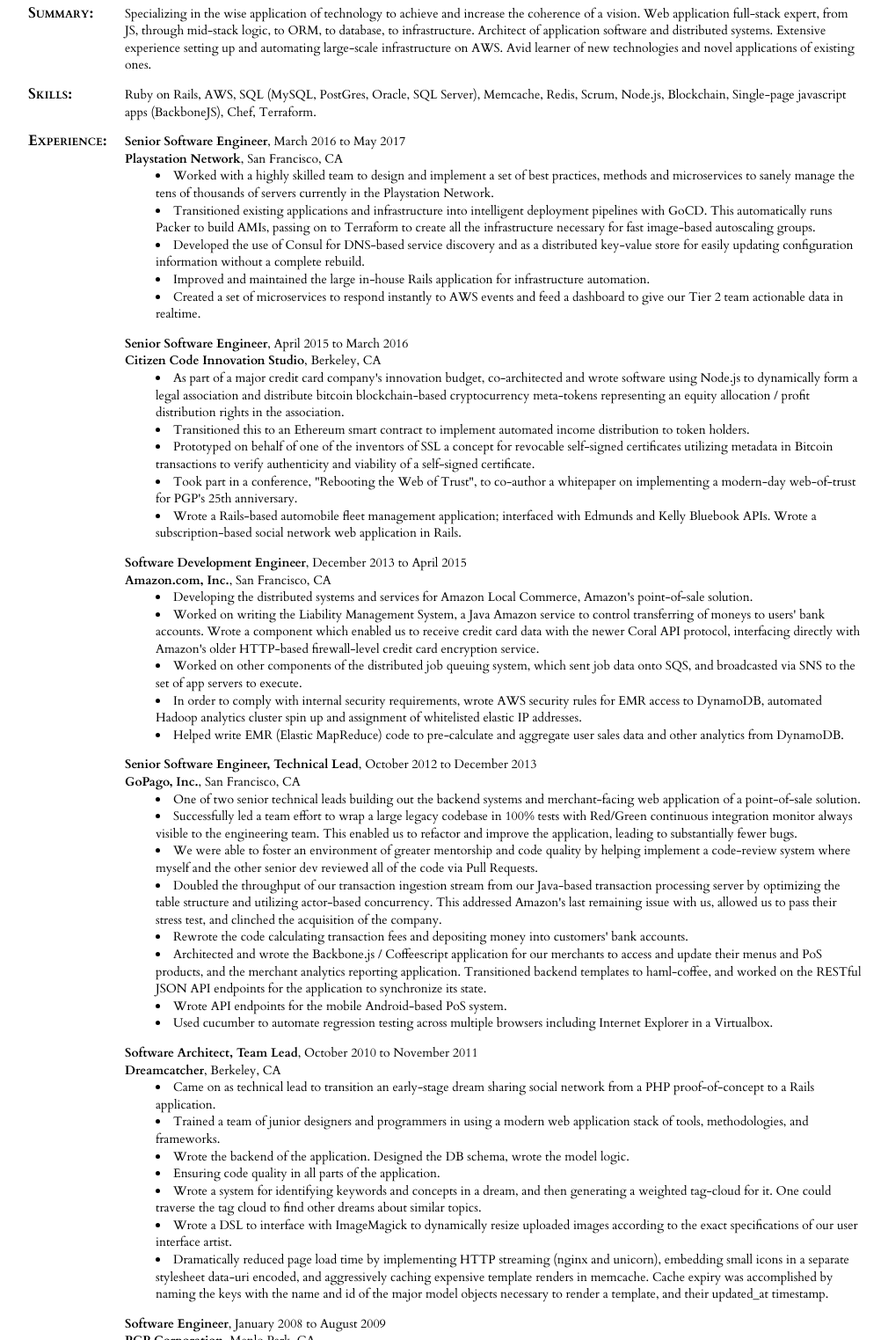
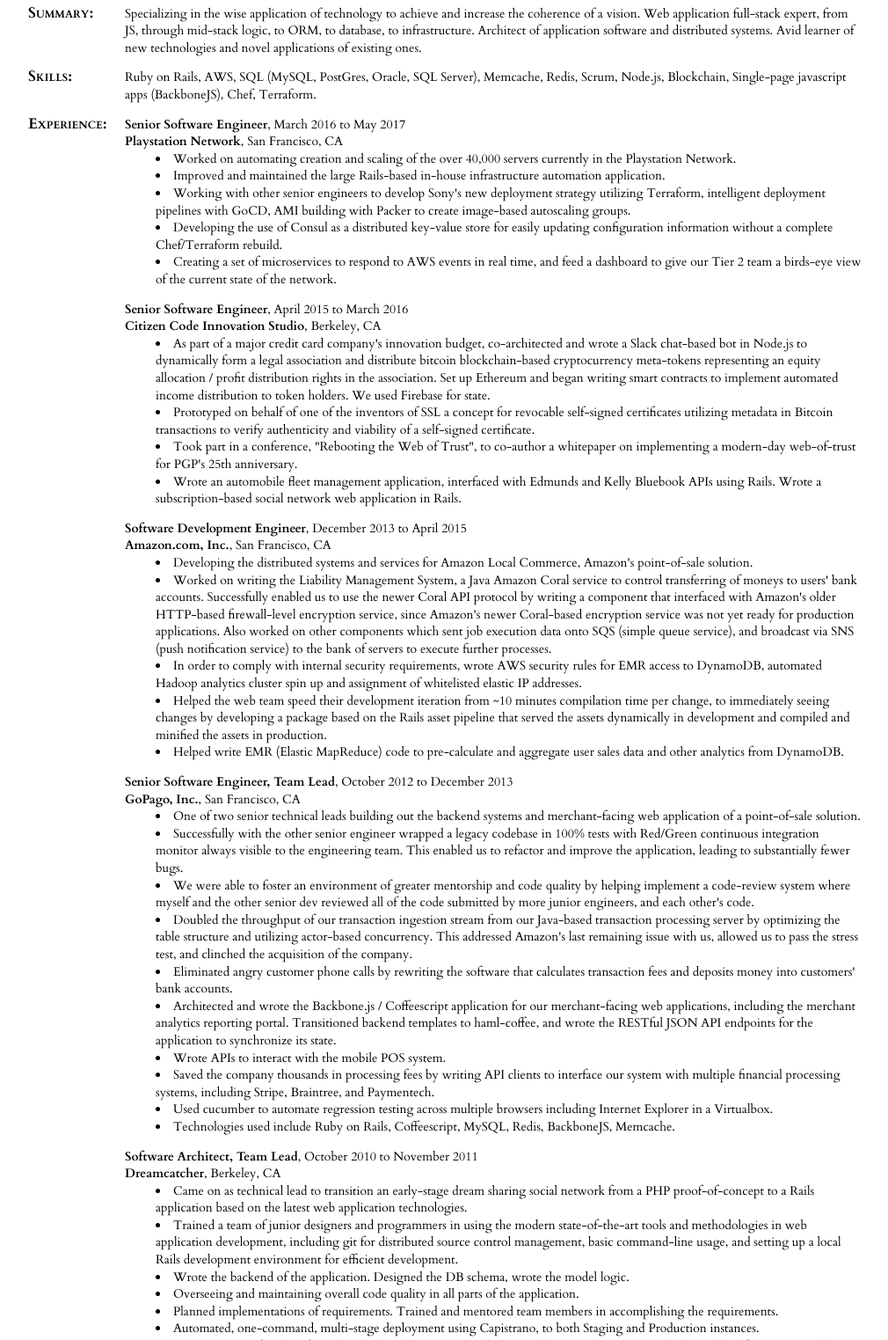
Before and after one commit to dukedorje/dukedorje.github.io, a plain HTML site: page DukeJonesResume.html in a window 1280 px wide. Shown: the part 180-1703 px from the top of the page at 88% size, without its empty margins (133-1143 px from the left). Drawn offline with Linux system fonts and the light colour scheme.

Commit message:
Update language

```diff
--- a/DukeJonesResume.html
+++ b/DukeJonesResume.html
@@ -58,7 +58,7 @@
     <label>Summary:</label>
     <div>
       Specializing in the wise application of technology to achieve and increase the coherence of a vision.
-      Web application full-stack expert, from JS, through mid-stack logic, to ORM, to database, to infrastructure.  Architect of application software and distributed systems.  Extensive experience setting up and automating large-scale infrastructure on AWS.  Avid learner of new technologies and novel applications of existing ones.
+      Web application full-stack expert, from JS, through mid-stack logic, to ORM, to database, to infrastructure.  Architect of application software and distributed systems.  Avid learner of new technologies and novel applications of existing ones.
     </div>
     <label>Skills:</label>
     <div>
@@ -70,22 +70,21 @@
       <b>Senior Software Engineer</b>, March 2016 to May 2017<br>
       <b>Playstation Network</b>, San Francisco, CA
       <ul>
-        <li>Worked with a highly skilled team to design and implement a set of best practices, methods and microservices to sanely manage the tens of thousands of servers currently in the Playstation Network.</li>
-        <li>Transitioned existing applications and infrastructure into intelligent deployment pipelines with GoCD.  This automatically runs Packer to build AMIs, passing on to Terraform to create all the infrastructure necessary for fast image-based autoscaling groups.</li>
-        <li>Developed the use of Consul for DNS-based service discovery and as a distributed key-value store for easily updating configuration information without a complete rebuild.</li>
-        <li>Improved and maintained the large in-house Rails application for infrastructure automation.</li>
-        <li>Created a set of microservices to respond instantly to AWS events and feed a dashboard to give our Tier 2 team actionable data in realtime.</li>
+        <li>Worked on automating creation and scaling of the over 40,000 servers currently in the Playstation Network.</li>
+        <li>Improved and maintained the large Rails-based in-house infrastructure automation application.</li>
+        <li>Working with other senior engineers to develop Sony's new deployment strategy utilizing Terraform, intelligent deployment pipelines with GoCD, AMI building with Packer to create image-based autoscaling groups.</li>
+        <li>Developing the use of Consul as a distributed key-value store for easily updating configuration information without a complete Chef/Terraform rebuild.</li>
+        <li>Creating a set of microservices to respond to AWS events in real time, and feed a dashboard to give our Tier 2 team a birds-eye view of the current state of the network.</li>
       </ul>
     </div>
     <div>
       <b>Senior Software Engineer</b>, April 2015 to March 2016<br>
       <b>Citizen Code Innovation Studio</b>, Berkeley, CA
       <ul>
-        <li>As part of a major credit card company's innovation budget, co-architected and wrote software using Node.js to dynamically form a legal association and distribute bitcoin blockchain-based cryptocurrency meta-tokens representing an equity allocation / profit distribution rights in the association.</li>
-        <li>Transitioned this to an Ethereum smart contract to implement automated income distribution to token holders.</li>
+        <li>As part of a major credit card company's innovation budget, co-architected and wrote a Slack chat-based bot in Node.js to dynamically form a legal association and distribute bitcoin blockchain-based cryptocurrency meta-tokens representing an equity allocation / profit distribution rights in the association.  Set up Ethereum and began writing smart contracts to implement automated income distribution to token holders.  We used Firebase for state.</li>
         <li>Prototyped on behalf of one of the inventors of SSL a concept for revocable self-signed certificates utilizing metadata in Bitcoin transactions to verify authenticity and viability of a self-signed certificate.</li>
         <li>Took part in a conference, "Rebooting the Web of Trust", to co-author a whitepaper on implementing a modern-day web-of-trust for PGP's 25th anniversary.</li>
-        <li>Wrote a Rails-based automobile fleet management application; interfaced with Edmunds and Kelly Bluebook APIs.  Wrote a subscription-based social network web application in Rails.</li>
+        <li>Wrote an automobile fleet management application, interfaced with Edmunds and Kelly Bluebook APIs using Rails.  Wrote a subscription-based social network web application in Rails.</li>
       </ul>
     </div>
     <div>
@@ -93,40 +92,44 @@
       <b>Amazon.com, Inc.</b>, San Francisco, CA
       <ul>
         <li>Developing the distributed systems and services for Amazon Local Commerce, Amazon's point-of-sale solution.</li>
-        <li>Worked on writing the Liability Management System, a Java Amazon service to control transferring of moneys to users' bank accounts.  Wrote a component which enabled us to receive credit card data with the newer Coral API protocol, interfacing directly with Amazon's older HTTP-based firewall-level credit card encryption service.</li>
-        <li>Worked on other components of the distributed job queuing system, which sent job data onto SQS, and broadcasted via SNS to the set of app servers to execute.</li>
+        <li>Worked on writing the Liability Management System, a Java Amazon Coral service to control transferring of moneys to users' bank accounts.  Successfully enabled us to use the newer Coral API protocol by writing a component that interfaced with Amazon's older HTTP-based firewall-level encryption service, since Amazon's newer Coral-based encryption service was not yet ready for production applications. Also worked on other components which sent job execution data onto SQS (simple queue service), and broadcast via SNS (push notification service) to the bank of servers to execute further processes.</li>
         <li>In order to comply with internal security requirements, wrote AWS security rules for EMR access to DynamoDB, automated Hadoop analytics cluster spin up and assignment of whitelisted elastic IP addresses.</li>
+        <li>Helped the web team speed their development iteration from ~10 minutes compilation time per change, to immediately seeing changes by developing a package based on the Rails asset pipeline that served the assets dynamically in development and compiled and minified the assets in production.</li>
         <li>Helped write EMR (Elastic MapReduce) code to pre-calculate and aggregate user sales data and other analytics from DynamoDB.</li>
       </ul>
     </div>
     <div>
-      <b>Senior Software Engineer, Technical Lead</b>, October 2012 to December 2013<br>
+      <b>Senior Software Engineer, Team Lead</b>, October 2012 to December 2013<br>
       <b>GoPago, Inc.</b>, San Francisco, CA
       <ul>
         <li>One of two senior technical leads building out the backend systems and merchant-facing web application of a point-of-sale solution.</li>
-        <li>Successfully led a team effort to wrap a large legacy codebase in 100% tests with Red/Green continuous integration monitor always visible to the engineering team.  This enabled us to refactor and improve the application, leading to substantially fewer bugs.</li>
-        <li>We were able to foster an environment of greater mentorship and code quality by helping implement a code-review system where myself and the other senior dev reviewed all of the code via Pull Requests.</li>
-        <li>Doubled the throughput of our transaction ingestion stream from our Java-based transaction processing server by optimizing the table structure and utilizing actor-based concurrency. This addressed Amazon's last remaining issue with us, allowed us to pass their stress test, and clinched the acquisition of the company.</li>
-        <li>Rewrote the code calculating transaction fees and depositing money into customers' bank accounts.</li>
-        <li>Architected and wrote the Backbone.js / Coffeescript application for our merchants to access and update their menus and PoS products, and the merchant analytics reporting application.  Transitioned backend templates to haml-coffee, and worked on the RESTful JSON API endpoints for the application to synchronize its state.</li>
-        <li>Wrote API endpoints for the mobile Android-based PoS system.</li>
+        <li>Successfully with the other senior engineer wrapped a legacy codebase in 100% tests with Red/Green continuous integration monitor always visible to the engineering team.  This enabled us to refactor and improve the application, leading to substantially fewer bugs.</li>
+        <li>We were able to foster an environment of greater mentorship and code quality by helping implement a code-review system where myself and the other senior dev reviewed all of the code submitted by more junior engineers, and each other's code.</li>
+        <li>Doubled the throughput of our transaction ingestion stream from our Java-based transaction processing server by optimizing the table structure and utilizing actor-based concurrency. This addressed Amazon's last remaining issue with us, allowed us to pass the stress test, and clinched the acquisition of the company.</li>
+        <li>Eliminated angry customer phone calls by rewriting the software that calculates transaction fees and deposits money into customers' bank accounts.</li>
+        <li>Architected and wrote the Backbone.js / Coffeescript application for our merchant-facing web applications, including the merchant analytics reporting portal.  Transitioned backend templates to haml-coffee, and wrote the RESTful JSON API endpoints for the application to synchronize its state.  </li>
+        <li>Wrote APIs to interact with the mobile POS system.</li>
+        <li>Saved the company thousands in processing fees by writing API clients to interface our system with multiple financial processing systems, including Stripe, Braintree, and Paymentech.</li>
         <li>Used cucumber to automate regression testing across multiple browsers including Internet Explorer in a Virtualbox.</li>
+        <li>Technologies used include Ruby on Rails, Coffeescript, MySQL, Redis, BackboneJS, Memcache.</li>
       </ul>
     </div>
     <div>
       <b>Software Architect, Team Lead</b>, October 2010 to November 2011<br>
       <b>Dreamcatcher</b>, Berkeley, CA
       <ul>
-        <li>Came on as technical lead to transition an early-stage dream sharing social network from a PHP proof-of-concept to a Rails application.</li>
-        <li>Trained a team of junior designers and programmers in using a modern web application stack of tools, methodologies, and frameworks.</li>
+        <li>Came on as technical lead to transition an early-stage dream sharing social network from a PHP proof-of-concept to a Rails application based on the latest web application technologies.</li>
+        <li>Trained a team of junior designers and programmers in using the modern state-of-the-art tools and methodologies in web application development, including git for distributed source control management, basic command-line usage, and setting up a local Rails development environment for efficient development.</li>
         <li>Wrote the backend of the application. Designed the DB schema, wrote the model logic.</li>
-        <li>Ensuring code quality in all parts of the application.</li>
+        <li>Overseeing and maintaining overall code quality in all parts of the application.</li>
+        <li>Planned implementations of requirements. Trained and mentored team members in accomplishing the requirements.</li>
+        <li>Automated, one-command, multi-stage deployment using Capistrano, to both Staging and Production instances.</li>
         <li>Wrote a system for identifying keywords and concepts in a dream, and then generating a weighted tag-cloud for it.  One could traverse the tag cloud to find other dreams about similar topics.</li>
         <li>Wrote a DSL to interface with ImageMagick to dynamically resize uploaded images according to the exact specifications of our user interface artist.</li>
         <li>Dramatically reduced page load time by implementing HTTP streaming (nginx and unicorn), embedding small icons in a separate stylesheet data-uri encoded, and aggressively caching expensive template renders in memcache.  Cache expiry was accomplished by naming the keys with the name and id of the major model objects necessary to render a template, and their updated_at timestamp.</li>
+        <li>Technologies used include Ruby On Rails, MySQL, Nginx, Unicorn, CoffeeScript, Git, Haml, Sass, HTML 5.</li>
       </ul>
     </div>
-    <!--
     <div>
       <b>Software Engineer</b>, November 2009 to August 2010<br>
       <b>Crowdcast, Inc.</b>, San Francisco, CA
@@ -140,7 +143,6 @@
         <li>Acquired by Spigit in September 2012.</li>
       </ul>
     </div>
-    -->
     <div>
       <b>Software Engineer</b>, January 2008 to August 2009<br>
       <b>PGP Corporation</b>, Menlo Park, CA
@@ -150,16 +152,15 @@
         <li>Secure downloading of products, according to government regulation of strong encryption.</li>
         <li>Implementing the ability to manage complex multi-site configurations with PGP's server products.</li>
         <li>User interface design: writing Javascript, making Ajax calls, some graphic design.</li>
-        <li>Updating and refactoring of complex model/database code; working with Oracle.</li>
+        <li>Updating and refactoring of very complex model/database code; working with Oracle.</li>
         <li>Tying together various corporate subsystems via web services: receiving information from SAP, synchronizing Contacts with the RightNow support system and Comergent web store, both directly and via custom CastIron XML-API's and REST-based interfaces.</li>
         <li>Converted legacy Java WebObjects backend to ActiveRecord.</li>
-        <li>Converted from a JRuby setup to Ruby, Apache, and Passenger. Implemented secure automated deployment via Capistrano.</li>
+        <li>Converted from a crash-prone JRuby setup to Ruby, Apache, and Passenger. Implemented secure automated deployment via Capistrano.</li>
         <li>Proselytized and migrated the source control system from Perforce to Git.</li>
         <li>Configured continuous integration environment using Hudson. Synchronized this with Git and JIRA.</li>
         <li>Acquired by Symantec in June 2010.</li>
       </ul>
     </div>
-    <!--
     <div>
       <b>Software Engineer</b>, December 2006 to December 2007<br>
       <b>Ecast, Inc.</b>, San Francisco, CA
@@ -173,6 +174,7 @@
         <li>Continuous Integration via CruiseControl.NET.</li>
       </ul>
     </div>
+<!--
     <div>
       <b>Web Application Developer</b>, July 2005 to November 2005<br>
       <b>Ordinary Kids</b>, San Francisco, CA
@@ -192,7 +194,7 @@
         <li>Design work with Dreamweaver and Photoshop.</li>
       </ul>
     </div>
-    -->
+-->
     <label>Education:</label>
     <div>
       <b>Bachelor's Degree</b> in Computer Science, May 2003<br>
@@ -211,11 +213,11 @@
     </div> -->
     <label>Interests:</label>
     <div class="interests">
-      Machine learning, go, elixir, scalable distributed system architecture, internal martial arts, encryption, agile coding, hatha yoga, classical Indian sitar, electronics, making things, snowboarding, automated fabrication, clean readable code.
+      Machine learning, parallel / concurrent programming, functional programming, react, go, elixir, scalable distributed system architecture, internal martial arts, encryption, agile coding, hatha yoga, sitar, emerging technology, electronics, making things, snowboarding, automated fabrication, clean readable code.
     </div>
 
 <!--
-    UNLESS I TELL YOU IT'S OK DO NOT CALL MY REFERENCES.
+    DO NOT CALL MY REFERENCES UNLESS I TELL YOU IT'S OK.
     <label>References:</label>
     <div>
       Geoff Jensen<br>
```
